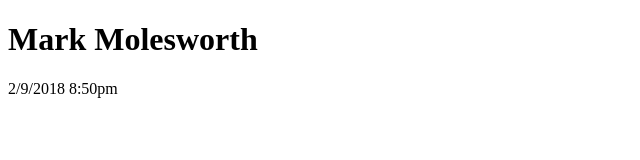
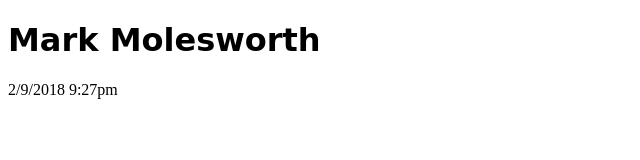
Before and after one commit to mmolesworth/personal-website, a plain HTML site: page index.html in a window 1280 px wide. Shown: the whole page, without its empty margins (0-640 px from the left). Drawn offline with Linux system fonts and the light colour scheme.

Commit message:
Added Google Fonts to index.html.

```diff
--- a/index.html
+++ b/index.html
@@ -31,13 +31,13 @@
         <style>
 
             h1 {
-                font-fmaily: 'Rock-Salt', cursive;
+                font-family: 'Rock-Salt', cursive;
             }
         </style>
 
     </head>
     <body>
         <h1>Mark Molesworth</h1>
-        <p>2/9/2018 8:50pm</p>
+        <p>2/9/2018 9:27pm</p>
     </body>
 </html>
```
